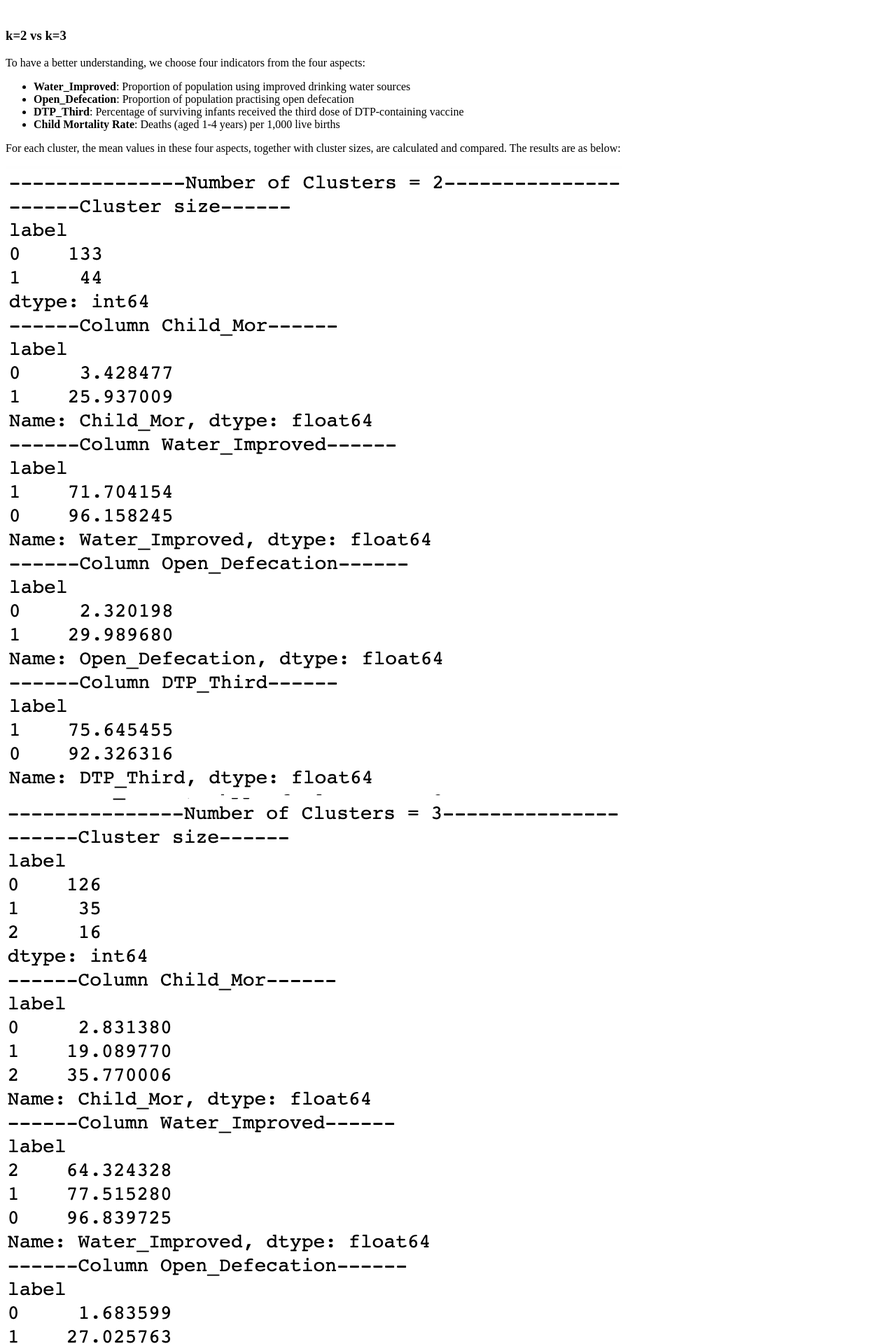
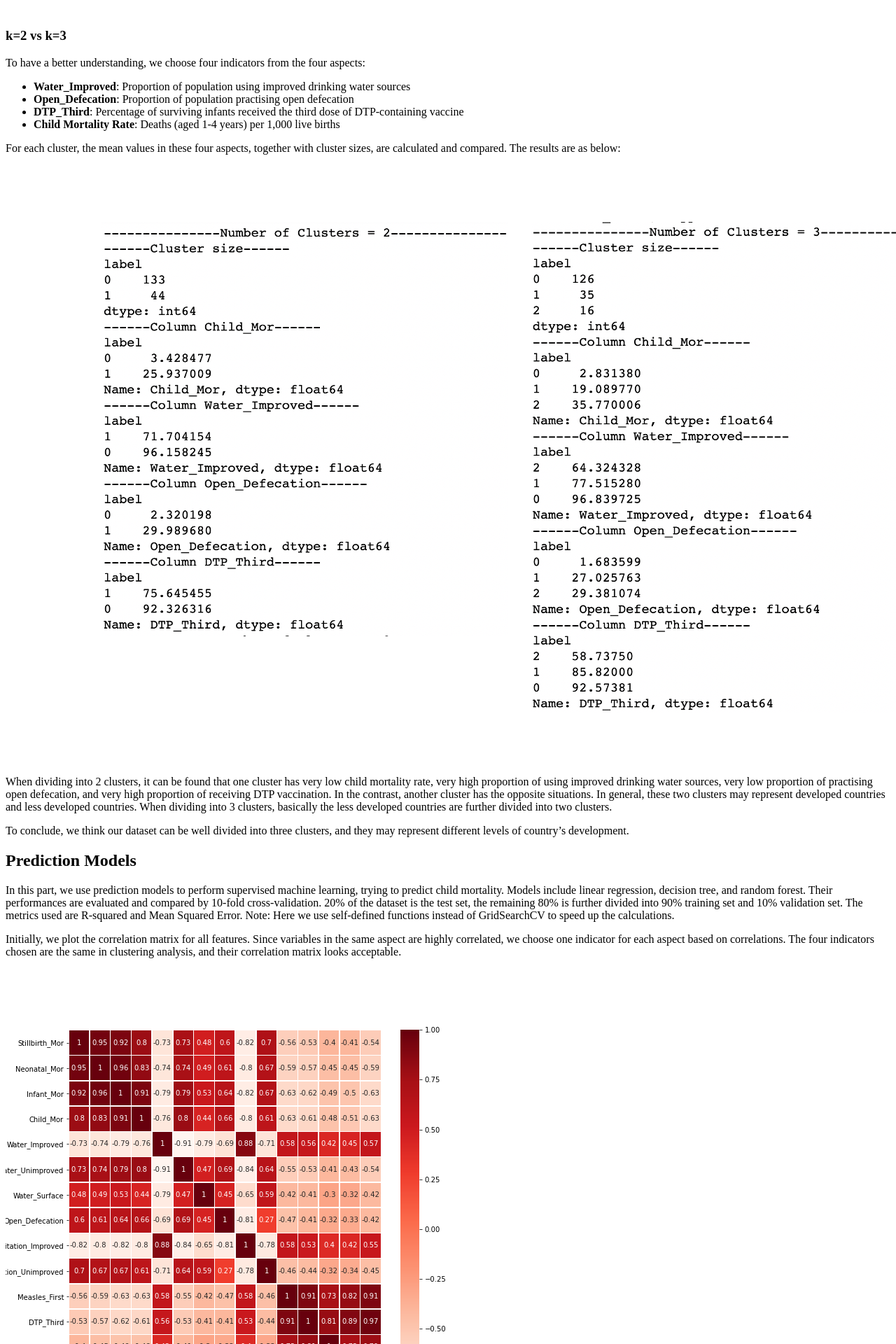
Before and after one commit to RoujiaChen/jiayi_roujia_FP, a Jekyll site: the page built from _posts/2020-12-21-a-machine-learning.md, in a window 1280 px wide. Shown: the part 830-2750 px from the top of the page at 70% size. Built offline with Jekyll 4.4.1, drawn with Linux system fonts in a browser that asks for light colours; cached includes are drawn as plain includes; nearby versions of some CDN libraries.

Commit message:
Update 2020-12-21-a-machine-learning.md

```diff
--- a/_posts/2020-12-21-a-machine-learning.md
+++ b/_posts/2020-12-21-a-machine-learning.md
@@ -29,8 +29,7 @@ To have a better understanding, we choose four indicators from the four aspects:
 
 For each cluster, the mean values in these four aspects, together with cluster sizes, are calculated and compared. The results are as below:
 
-![feature_importance]({{ site.url }}{{ site.baseurl }}/charts/2clusters_summary.png)
-![feature_importance]({{ site.url }}{{ site.baseurl }}/charts/3clusters_summary.png)
+![feature_importance]({{ site.url }}{{ site.baseurl }}/charts/cluster_summary.png)
 
 When dividing into 2 clusters, it can be found that one cluster has very low child mortality rate, very high proportion of using improved drinking water sources, very low proportion of practising open defecation, and very high proportion of receiving DTP vaccination. In the contrast, another cluster has the opposite situations. In general, these two clusters may represent developed countries and less developed countries. When dividing into 3 clusters, basically the less developed countries are further divided into two clusters.
 
```
